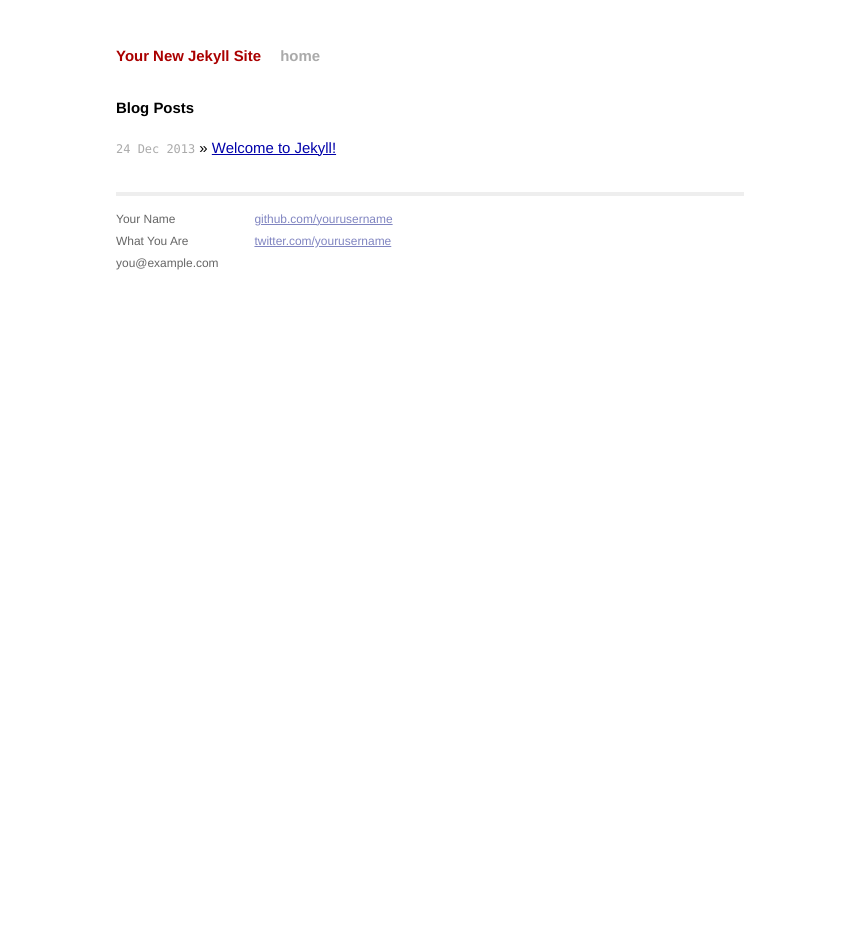
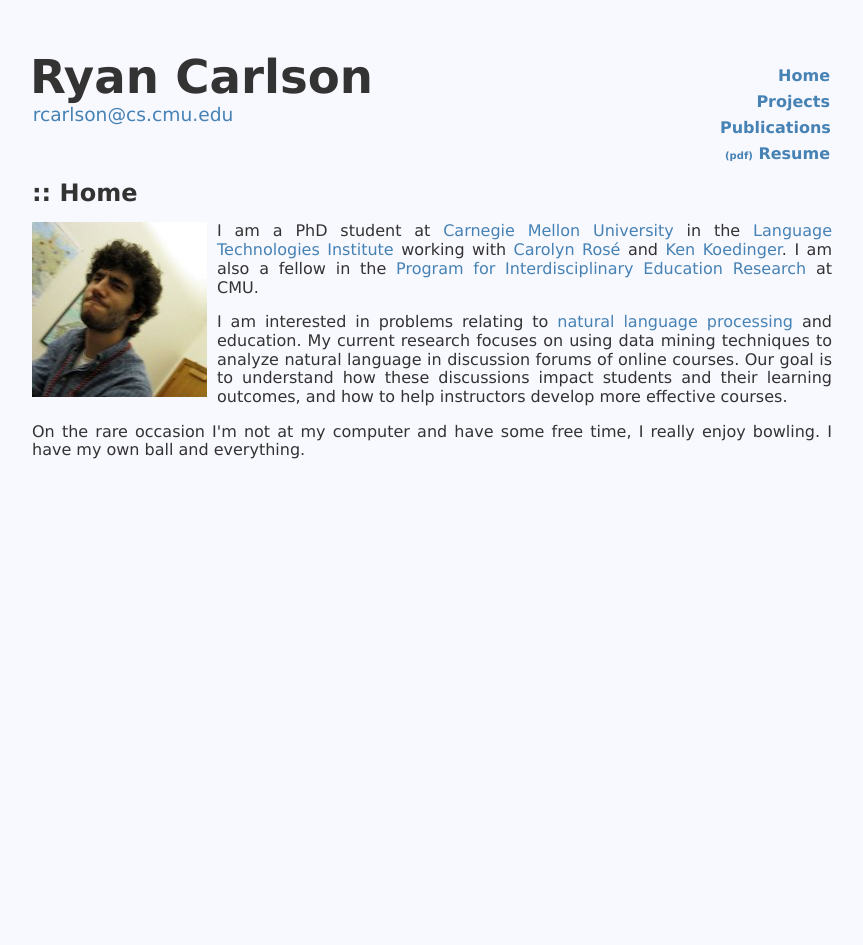
Before and after one commit to ryanaustincarlson/ryanaustincarlson.github.io, a Jekyll site: the page built from index.html, in a window 1280 px wide. Shown: the whole page, without its empty margins (210-1073 px from the left). Built offline with Jekyll 4.4.1, drawn with Linux system fonts in a browser that asks for light colours; Markdown is read by kramdown in place of the engine named in the settings; after the commit the page ends 900 px from its top, so only the background shows below that.

Commit message:
jekyll-ready website -- should be basically functional

```diff
--- /dev/null
+++ b/_includes/footer.html
@@ -0,0 +1 @@
+<!-- <footer> <p>&copy; 2012 Ryan Carlson </p> </footer> -->
--- /dev/null
+++ b/_includes/title.html
@@ -0,0 +1,15 @@
+<div id="header"></div>
+<div id="name">
+  <b><a href="index.shtml">Ryan Carlson</a></b>
+  <div id="email">
+    <!-- <a href="mailto:ryan.austin.carlson@gmail.com">ryan.austin.carlson@gmail.com</a> -->
+    <a href="mailto:rcarlson@cs.cmu.edu">rcarlson@cs.cmu.edu</a>
+  </div>
+</div>
+
+<div id="sidebar">
+  <a href="/">Home</a>
+  <a href="/projects">Projects</a>
+  <a href="/publications">Publications</a>
+  <a href="/docs/RyanCarlson_resume.pdf"><font size=-2>(pdf)</font> Resume</a>
+</div>
--- a/css/main.css
+++ b/css/main.css
@@ -1,160 +1,88 @@
-/*****************************************************************************/
-/*
-/* Common
-/*
-/*****************************************************************************/
+body {
+/*   background-color:#E0E0E0; /* light grey */
+/*  background-color:#D3D3D3; */ /* another light grey */
+/*  background-color:#E6E6FA; /* lavender */
+  background-color:#f8f8ff; /* ghost white */
 
-/* Global Reset */
-* {
-  margin: 0;
-  padding: 0;
+  font-size:12pt;
+  font-family:Verdana,Helvetica,Arial;
+  margin:0;
+  padding:0;
+  color:#333333; /* dark green */
 }
 
-html, body { height: 100%; }
-
-body {
-  background-color: #FFF;
-  font: 13.34px Helvetica, Arial, sans-serif;
-  font-size: small;
-  text-align: center;
+#header {
+  height:50px;
 }
 
-h1, h2, h3, h4, h5, h6 {
-  font-size: 100%; }
-
-h1 { margin-bottom: 1em; }
-p { margin: 1em 0; }
-
-a         { color: #00a; }
-a:hover   { color: #000; }
-a:visited { color: #a0a; }
-
-/*****************************************************************************/
-/*
-/* Home
-/*
-/*****************************************************************************/
-.posts {
-  list-style-type: none;
-  margin-bottom: 2em;
+#page {
+  text-align:left;
+  margin:auto;
+  padding:auto;
 }
 
-.posts li {
-  line-height: 1.75em;
+#name {
+  width:500px;
+  text-align:left;
+  float:left;
+  min-height:60px;
+  font-size:35pt;
 }
 
-.posts span {
-  color: #aaa;
-  font-family: Monaco, "Courier New", monospace;
-  font-size: 80%;
+#email {
+  font-size:14pt;
+  padding-left:2pt;
 }
 
-/*****************************************************************************/
-/*
-/* Site
-/*
-/*****************************************************************************/
-
-.site {
-  font-size: 115%;
-  text-align: justify;
-  width: 42em;
-  margin: 3em auto 2em;
-  line-height: 1.5em;
+#sidebar {
+  padding-top:10px;
+  float:right;
+  width:110px;
+  line-height:0pt;
 }
 
-.header a {
-  font-weight: bold;
-  text-decoration: none;
+#sidebar a {
+  padding-top:16px;
+  height:10px;
+  display:block;
+  font-size:16px;
+  font-weight:bold;
+  text-align:right;
+  }
+
+footer {
+	font-size: x-small;
+	color:black;
+	text-align:center;
+	clear:both;
 }
 
-.title {
-  display: inline-block;
-  margin-bottom: 2em;
+#content {
+  padding-left:2px;
+  text-align:justify;
+  float:left;
+  line-height:14pt;
+  padding-bottom:10px;
 }
 
-.title a {
-  color: #a00;
+/*
+ * NOTE: this must go before #email otherwise
+ *       it overwrites the #email properties
+ */
+#name a {
+    color:inherit;
+    text-decoration:none;
 }
 
-.title a:hover {
-  color: #000;
+#sidebar a, #content a, #email a {
+  color:#4682B4; /* steel blue */
+  text-decoration:none;
 }
 
-.header a.extra {
-  color: #aaa;
-  margin-left: 1em;
+#sidebar a:hover, #email a:hover {
+  color:#2F4F4F; /* dark slate gray */
 }
 
-.header a.extra:hover {
-  color: #000;
+#content, #page {
+  width:800px;
 }
-
-.meta {
-  color: #aaa;
-}
-
-.footer {
-  font-size: 80%;
-  color: #666;
-  border-top: 4px solid #eee;
-  margin-top: 2em;
-  overflow: hidden;
-}
-
-.footer .contact {
-  float: left;
-  margin-right: 3em;
-}
-
-.footer .contact a {
-  color: #8085C1;
-}
-
-.footer .rss {
-  margin-top: 1.1em;
-  margin-right: -.2em;
-  float: right;
-}
-
-.footer .rss img {
-  border: 0;
-}
-
-/*****************************************************************************/
-/*
-/* Posts
-/*
-/*****************************************************************************/
-
-/* standard */
-.post pre {
-  border: 1px solid #ddd;
-  background-color: #eef;
-  padding: 0 .4em;
-}
-
-.post ul, .post ol {
-  margin-left: 1.35em;
-}
-
-.post code {
-  border: 1px solid #ddd;
-  background-color: #eef;
-  padding: 0 .2em;
-}
-
-.post pre code {
-  border: none;
-}
-
-/* terminal */
-.post pre.terminal {
-  border: 1px solid #000;
-  background-color: #333;
-  color: #FFF;
-}
-
-.post pre.terminal code {
-  background-color: #333;
-}
--- a/index.html
+++ b/index.html
@@ -1,13 +1,65 @@
 ---
-layout: default
-title: Your New Jekyll Site
 ---
+<!DOCTYPE HTML PUBLIC "-//W3C//DTD HTML 4.01 Transitional//EN" "http://www.w3.org/TR/html4/loose.dtd">
 
-<div id="home">
-  <h1>Blog Posts</h1>
-  <ul class="posts">
-    {% for post in site.posts %}
-      <li><span>{{ post.date | date_to_string }}</span> &raquo; <a href="{{ post.url }}">{{ post.title }}</a></li>
-    {% endfor %}
-  </ul>
-</div>
+<html>
+
+  <head>
+    <title>Ryan Carlson :: Home</title>
+    <LINK REL=StyleSheet HREF="/css/main.css" TYPE="text/css" MEDIA=screen>
+    <LINK REL="Shortcut Icon" HREF="icon.ico">
+
+	<script type="text/javascript">
+
+	  var _gaq = _gaq || [];
+	  _gaq.push(['_setAccount', 'UA-20649737-1']);
+	  _gaq.push(['_trackPageview']);
+
+	  (function() {
+		var ga = document.createElement('script'); ga.type = 'text/javascript'; ga.async = true;
+		ga.src = ('https:' == document.location.protocol ? 'https://ssl' : 'http://www') + '.google-analytics.com/ga.js';
+		var s = document.getElementsByTagName('script')[0]; s.parentNode.insertBefore(ga, s);
+	  })();
+
+	</script>
+
+  </head>
+
+  <body>
+
+    <div id="page">
+
+      {% include title.html %}
+      <!--#include virtual="_includes/title.html" -->
+      <!-- <?php require('title.html'); ?> -->
+
+      <div id="content">
+        <h2>:: Home</h2>
+        <img src="ryan.jpg" alt="ryan picture" align="left" style="padding-right:10px" />
+
+        <p>
+        I am a PhD student at <a href="http://www.cmu.edu" target=_blank>Carnegie Mellon University</a> in the <a href="http://www.lti.cs.cmu.edu" target=_blank>Language Technologies Institute</a> working with <a href="http://www.cs.cmu.edu/~cprose/" target=_blank>Carolyn Ros&eacute;</a> and <a href="http://pact.cs.cmu.edu/koedinger.html" target=_blank>Ken Koedinger</a>. I am also a fellow in the <a href="http://www.cmu.edu/pier" target=_blank>Program for Interdisciplinary Education Research</a> at CMU.
+        </p>
+
+        <p>
+        I am interested in problems relating to <a href="http://en.wikipedia.org/wiki/Natural_language_processing" target=_blank>natural language processing</a> and education. My current research focuses on using data mining techniques to analyze natural language in discussion forums of online courses. Our goal is to understand how these discussions impact students and their learning outcomes, and how to help instructors develop more effective courses.
+        </p>
+
+        <p>
+        On the rare occasion I'm not at my computer and have some free time, I really enjoy bowling. I have my own ball and everything.
+        </p>
+
+        <!-- This past Spring I graduated with Honors from <a href="http://www.swarthmore.edu" target=_blank>Swarthmore College</a> with a major in <a href="http://www.cs.swarthmore.edu" target=_blank>Computer Science</a> and a minor in Cognitive Science. -->
+
+      </div>
+
+    </div>
+
+  </body>
+
+      {% include footer.html %}
+      <!--#include virtual="footer.html" -->
+      <!-- <?php require('footer.html'); ?> -->
+
+
+</html>
```
Also changed, not shown: docs/anagrampy.html (added, +12 -0 lines), projects/index.html (added, +87 -0 lines), publications/index.html (added, +64 -0 lines), ryan.jpg (added), 10 other files.
